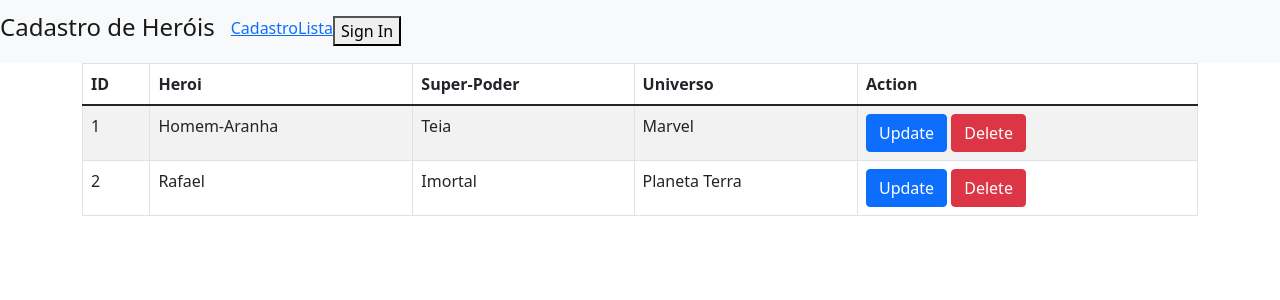
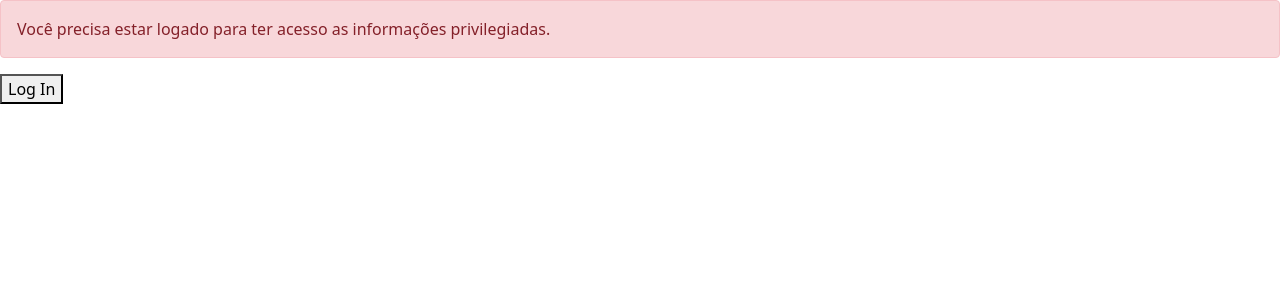
Before and after one commit to RafaelBregion/Herois-EY, a React (Create React App) app: page / in a window 1280 px wide. Shown: the top 300 px of the page. Built offline with nearby package versions, Linux system fonts and the light colour scheme.

Commit message:
Auth0 adicionado

```diff
--- a/package.json
+++ b/package.json
@@ -3,6 +3,7 @@
   "version": "0.1.0",
   "private": true,
   "dependencies": {
+    "@auth0/auth0-react": "^1.6.0",
     "@testing-library/jest-dom": "^5.14.1",
     "@testing-library/react": "^11.2.7",
     "@testing-library/user-event": "^12.8.3",
--- a/public/index.html
+++ b/public/index.html
@@ -2,42 +2,12 @@
 <html lang="en">
   <head>
     <meta charset="utf-8" />
-    <link rel="icon" href="%PUBLIC_URL%/favicon.ico" />
     <meta name="viewport" content="width=device-width, initial-scale=1" />
-    <meta name="theme-color" content="#000000" />
-    <meta
-      name="description"
-      content="Web site created using create-react-app"
-    />
-    <link rel="apple-touch-icon" href="%PUBLIC_URL%/logo192.png" />
-    <!--
-      manifest.json provides metadata used when your web app is installed on a
-      user's mobile device or desktop. See https://developers.google.com/web/fundamentals/web-app-manifest/
-    -->
-    <link rel="manifest" href="%PUBLIC_URL%/manifest.json" />
-    <!--
-      Notice the use of %PUBLIC_URL% in the tags above.
-      It will be replaced with the URL of the `public` folder during the build.
-      Only files inside the `public` folder can be referenced from the HTML.
 
-      Unlike "/favicon.ico" or "favicon.ico", "%PUBLIC_URL%/favicon.ico" will
-      work correctly both with client-side routing and a non-root public URL.
-      Learn how to configure a non-root public URL by running `npm run build`.
-    -->
-    <title>React App</title>
+    <title>Tabela de Herois com Auth0</title>
   </head>
   <body>
     <noscript>You need to enable JavaScript to run this app.</noscript>
     <div id="root"></div>
-    <!--
-      This HTML file is a template.
-      If you open it directly in the browser, you will see an empty page.
-
-      You can add webfonts, meta tags, or analytics to this file.
-      The build step will place the bundled scripts into the <body> tag.
-
-      To begin the development, run `npm start` or `yarn start`.
-      To create a production bundle, use `npm run build` or `yarn build`.
-    -->
   </body>
 </html>
--- /dev/null
+++ b/src/App.css
@@ -0,0 +1,6 @@
+buttonn {
+  margin: 2rem 0;
+  padding: 1rem 2rem;
+  width: 120px;
+  cursor: pointer;
+}
--- a/src/App.js
+++ b/src/App.js
@@ -1,14 +1,24 @@
 import React, { Fragment } from 'react'
 
-import Routes from './Routes.js'
+import './App.css'
+import { useAuth0 } from '@auth0/auth0-react'
 
+import LoginButton from './Login/LoginButton.js'
+import LogoutButton from './Login/LogoutButton.js'
+import Profile from './Login/Profile'
 // import NavDropdown from 'react-bootstrap/NavDropdown'
 
 const App = () => {
   return (
-    <Fragment>
-      <Routes />
-    </Fragment>
+    <>
+      <div class="alert alert-danger" role="alert">
+        Você precisa estar logado para ter acesso as informações privilegiadas.
+      </div>
+
+      <LoginButton />
+      <LogoutButton />
+      <Profile />
+    </>
   )
 }
 
--- a/src/Header/Nav.js
+++ b/src/Header/Nav.js
@@ -1,15 +1,10 @@
 import React from 'react'
 
-import './Nav.css'
 import Navbar from 'react-bootstrap/Navbar'
 import Nav from 'react-bootstrap/Nav'
 import { Link } from 'react-router-dom'
 
-const Header = (handleLoginClick) => {
-  const handleClick = () => {
-    handleLoginClick()
-  }
-
+const Header = () => {
   return (
     <Navbar bg="light" expand="lg">
       <Navbar.Brand>
@@ -24,11 +19,6 @@ const Header = (handleLoginClick) => {
           <Link to="/Lista">
             <Nav> Lista </Nav>
           </Link>
-          <div>
-            <button onClick={handleClick} className="logicon">
-              Sign In
-            </button>
-          </div>
         </Nav>
       </Navbar.Collapse>
     </Navbar>
--- /dev/null
+++ b/src/Login/LoginButton.js
@@ -0,0 +1,15 @@
+import React from 'react'
+import { useAuth0 } from '@auth0/auth0-react'
+import 'bootstrap/dist/css/bootstrap.min.css'
+
+const LoginButton = () => {
+  const { loginWithRedirect, isAuthenticated } = useAuth0()
+
+  return (
+    !isAuthenticated && (
+      <button onClick={() => loginWithRedirect()}>Log In</button>
+    )
+  )
+}
+
+export default LoginButton
--- /dev/null
+++ b/src/Login/LogoutButton.js
@@ -0,0 +1,17 @@
+import React from 'react'
+import { useAuth0 } from '@auth0/auth0-react'
+import 'bootstrap/dist/css/bootstrap.min.css'
+
+const LogoutButton = () => {
+  const { logout, isAuthenticated } = useAuth0()
+
+  return (
+    isAuthenticated && (
+      <button onClick={() => logout({ returnTo: window.location.origin })}>
+        Log Out
+      </button>
+    )
+  )
+}
+
+export default LogoutButton
--- /dev/null
+++ b/src/Login/Profile.js
@@ -0,0 +1,11 @@
+import React from 'react'
+import { useAuth0 } from '@auth0/auth0-react'
+import Routes from '../Routes'
+
+const Profile = () => {
+  const { user, isAuthenticated } = useAuth0()
+
+  return isAuthenticated && <Routes />
+}
+
+export default Profile
--- a/src/index.js
+++ b/src/index.js
@@ -1,12 +1,17 @@
 import React from 'react'
-import ReactDOM from 'react-dom'
-import './index.css'
-import App from './App'
 import 'bootstrap/dist/css/bootstrap.min.css'
 
+import ReactDOM from 'react-dom'
+import App from './App'
+import { Auth0Provider } from '@auth0/auth0-react'
+
 ReactDOM.render(
-  <React.StrictMode>
+  <Auth0Provider
+    domain="dev-s6u9qzkn.us.auth0.com"
+    clientId="7TinBiGjwHcArdPgdHqT1PA5yRLpc1Jk"
+    redirectUri={window.location.origin}
+  >
     <App />
-  </React.StrictMode>,
+  </Auth0Provider>,
   document.getElementById('root'),
 )
```
Also changed, not shown: 1 other file (tests, documents, lock files or other folders).
